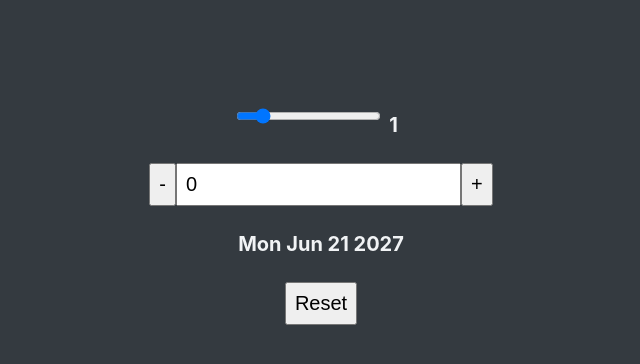
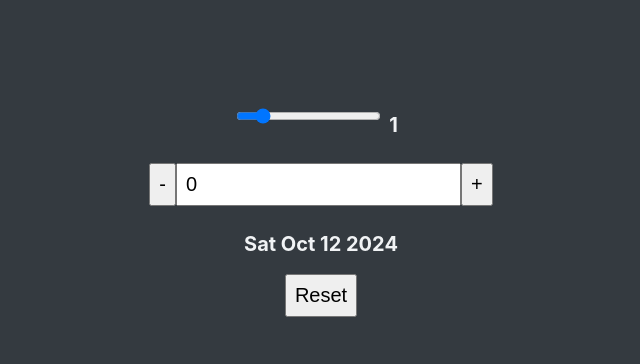
Before and after one commit to mdrakibur179/react-quiz, a React (Create React App) app: page / in a window 1280 px wide. Shown: the top 364 px of the page, without its empty margins (319-959 px from the left). Built offline with nearby package versions, Linux system fonts and the light colour scheme.

Commit message:
added my own dateCounter.js file

```diff
--- a/src/App.js
+++ b/src/App.js
@@ -1,9 +1,10 @@
 import DateCounter from "./DateCounter";
+import DateCounterTest from "./DateCounterTest";
 
 const App = () => {
   return (
     <div>
-      <DateCounter />
+      <DateCounterTest />
     </div>
   );
 };
--- /dev/null
+++ b/src/DateCounterTest.js
@@ -0,0 +1,56 @@
+import { useState } from "react";
+
+const DateCounterTest = () => {
+  const [count, setCount] = useState(1);
+  const [step, setStep] = useState(0);
+
+  const handleCount = (e) => {
+    setCount(Number(e.target.value));
+  };
+
+  const handleStep = (e) => {
+    setStep(Number(e.target.value));
+  };
+
+  const dec = () => {
+    setStep((s) => s - count);
+  };
+
+  const inc = () => {
+    setStep((s) => s + count);
+  };
+
+  const date = new Date();
+  date.setDate(date.getDate() + step);
+
+  const handleReset = () => {
+    setCount(1);
+    setStep(0);
+  };
+
+  return (
+    <div className="counter">
+      <div>
+        <input
+          type="range"
+          min={0}
+          max={10}
+          value={count}
+          onChange={handleCount}
+        />
+        <span>{count}</span>
+      </div>
+
+      <div>
+        <button onClick={dec}>-</button>
+        <input value={step} onChange={handleStep} />
+        <button onClick={inc}>+</button>
+      </div>
+
+      <p>{date.toDateString()}</p>
+
+      <button onClick={handleReset}>Reset</button>
+    </div>
+  );
+};
+export default DateCounterTest;
```
